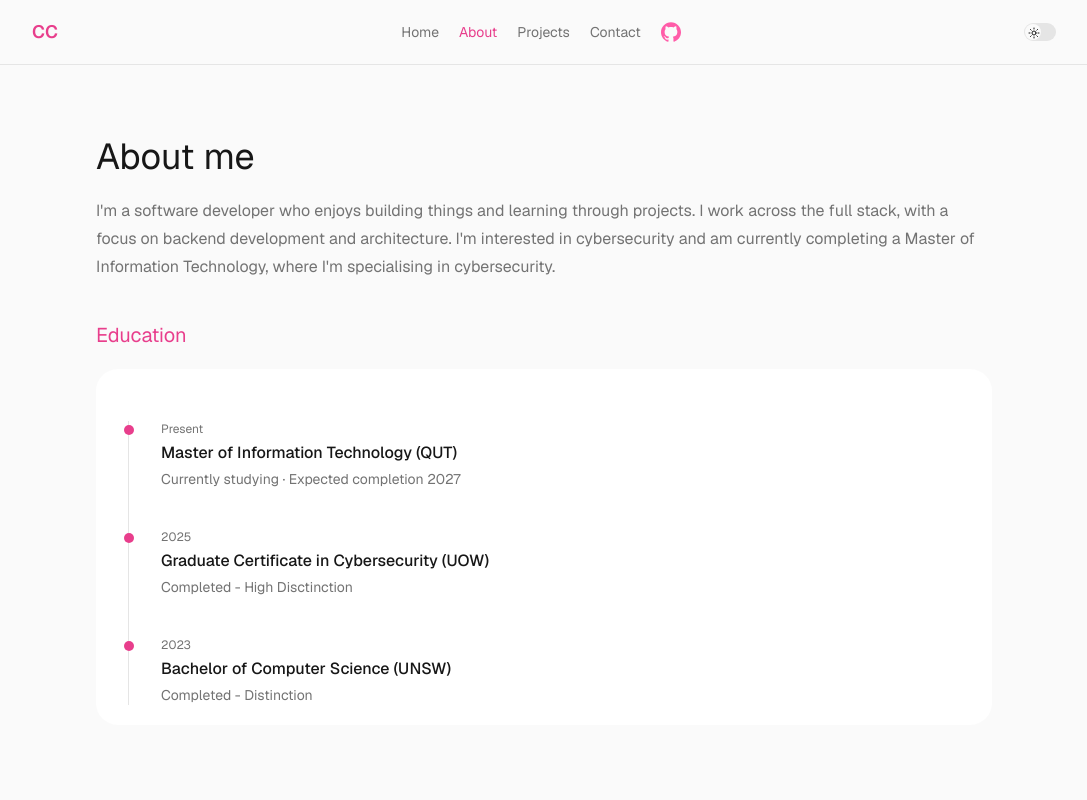
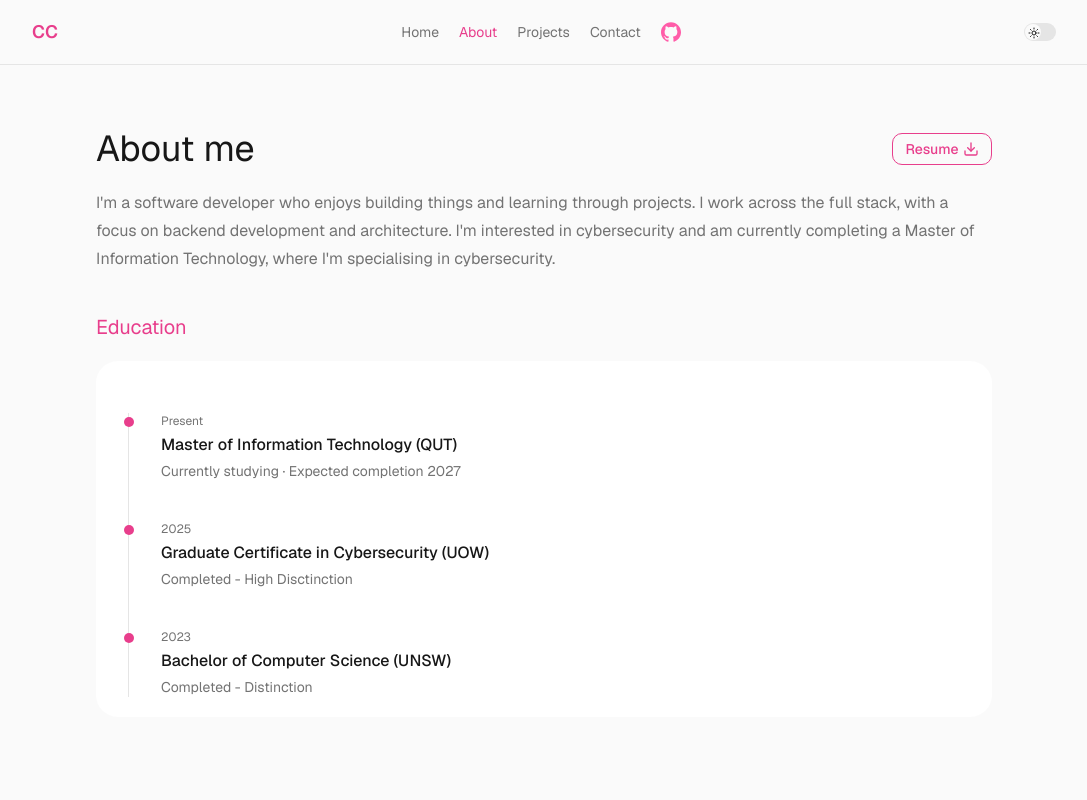
Before and after one commit to chanteCon/portfolioSite, a Next.js app: page /about in a window 1280 px wide. Shown: the top 800 px of the page, without its empty margins (96-1183 px from the left). Built offline with nearby package versions, Linux system fonts and the light colour scheme.

Commit message:
add resume

```diff
--- a/app/about/page.tsx
+++ b/app/about/page.tsx
@@ -1,8 +1,29 @@
+import { Button } from '@/components/ui/button';
+import { Download } from 'lucide-react';
+import Link from 'next/link';
+
 export default function About() {
     return (
         <div className="mx-auto w-full max-w-5xl px-6 py-16 sm:px-10 lg:px-16 flex flex-col gap-5">
             <header className="flex flex-col">
-                <h1 className="mt-2 text-3xl sm:text-4xl">About me</h1>
+                <div className="flex flex-col gap-3 sm:flex-row sm:items-center sm:justify-between">
+                    <h1 className="text-3xl sm:text-4xl">About me</h1>
+
+                    <Button
+                        className="group w-[100px] gap-1 border-primary text-primary transition-transform hover:scale-105"
+                        variant="outline"
+                    >
+                        <a
+                            href="/chantelleConlonScoullarResume_1026.pdf"
+                            target="_blank"
+                            rel="noopener noreferrer"
+                            className="flex items-center gap-1"
+                        >
+                            Resume
+                            <Download className="size-4 transition-transform duration-300 group-hover:translate-y-0.5" />
+                        </a>
+                    </Button>
+                </div>
 
                 <p className="mt-5 text-sm leading-7 text-muted-foreground sm:text-base">
                     I&apos;m a software developer who enjoys building things and learning through
@@ -32,6 +53,7 @@ export default function About() {
                             <h3 className="mt-1 text-base font-medium">
                                 Graduate Certificate in Cybersecurity (UOW)
                             </h3>
+
                             <p className="mt-1 text-sm text-muted-foreground">
                                 Completed - High Disctinction
                             </p>
--- a/app/page.tsx
+++ b/app/page.tsx
@@ -23,6 +23,12 @@ export default function Home() {
                                 I enjoy building apps, exploring new technologies, and learning
                                 through projects.
                             </p>
+                            <Link
+                                href="/about"
+                                className="mt-4 inline-block text-sm text-primary hover:underline"
+                            >
+                                More info -&gt;
+                            </Link>
                         </div>
 
                         <div className="flex flex-col gap-5">
@@ -109,6 +115,12 @@ export default function Home() {
                         <PlaylistCard />
                     </div>
                 </section>
+                <Link
+                    href="/projects"
+                    className="mt-4 inline-block text-sm text-primary hover:underline"
+                >
+                    See all projects -&gt;
+                </Link>
 
                 <hr />
 
@@ -124,7 +136,7 @@ export default function Home() {
                             href="/contact"
                             className="mt-4 inline-block text-sm text-primary hover:underline"
                         >
-                            Contact me →
+                            Contact me -&gt;
                         </Link>
                     </div>
                 </section>
--- a/app/projects/layout.tsx
+++ b/app/projects/layout.tsx
@@ -8,7 +8,7 @@ export default function ProjectsLayout({ children }: { children: React.ReactNode
     const pathname = usePathname();
 
     return (
-        <div className="mx-auto w-full max-w-5xl px-10 py-10">
+        <div className="mx-auto w-full max-w-5xl px-5 py-10">
             {pathname !== '/projects' && (
                 <Link
                     href="/projects"
--- a/app/projects/playlists/page.tsx
+++ b/app/projects/playlists/page.tsx
@@ -43,7 +43,7 @@ export default function PlaylistManagerPage() {
             <section>
                 <p className="text-sm text-accent">FEATURED PROJECT</p>
 
-                <h1 className="mt-3 text-4xl text-primary sm:text-5xl">Playlist Manager</h1>
+                <h1 className="mt-3 text-4xl text-primary sm:text-5xl">Playlists</h1>
 
                 <p className="mt-5 max-w-2xl text-base leading-7 text-muted-foreground">
                     A full-stack web application for organising and managing video playlists from
@@ -96,7 +96,7 @@ export default function PlaylistManagerPage() {
             <section>
                 <BrowserFrame
                     src="/images/playlists-screenshot.png"
-                    alt="Playlist Manager dashboard"
+                    alt="Playlists dashboard"
                     aspectRatio="aspect-[2926/1586]"
                 />
             </section>
@@ -249,14 +249,14 @@ export default function PlaylistManagerPage() {
                 <div className="mt-6 flex flex-col items-center gap-6 lg:flex-row lg:items-center lg:justify-center">
                     <BrowserFrame
                         src="/images/mobile-screenshot.png"
-                        alt="Playlist Manager mobile interface"
+                        alt="Playlists mobile interface"
                         aspectRatio="aspect-[772/1464]"
                         className="max-w-[250px] lg:max-w-[280px]"
                     />
 
                     <BrowserFrame
                         src="/images/screenshot-desktop.png"
-                        alt="Playlist Manager desktop interface"
+                        alt="Playlists desktop interface"
                         aspectRatio="aspect-[2930/1588]"
                         className="max-w-[750px] flex-1"
                     />
@@ -389,7 +389,7 @@ export default function PlaylistManagerPage() {
                         rel="noopener noreferrer"
                         className="text-primary transition-colors hover:text-accent"
                     >
-                        View live project →
+                        View live project -&gt;
                     </Link>
 
                     <Link
@@ -398,7 +398,7 @@ export default function PlaylistManagerPage() {
                         rel="noopener noreferrer"
                         className="text-primary transition-colors hover:text-accent"
                     >
-                        View backend on GitHub →
+                        View backend on GitHub -&gt;
                     </Link>
 
                     <Link
@@ -407,7 +407,7 @@ export default function PlaylistManagerPage() {
                         rel="noopener noreferrer"
                         className="text-primary transition-colors hover:text-accent"
                     >
-                        View frontend on GitHub →
+                        View frontend on GitHub -&gt;
                     </Link>
                 </div>
             </section>
--- a/components/GitActivityWidget.tsx
+++ b/components/GitActivityWidget.tsx
@@ -101,7 +101,7 @@ export default async function GithubActivity() {
                         <div className="flex gap-1 group-hover:text-accent justify-between">
                             <p className="text-xs">{activity.repo}</p>
                             <p className="text-xs transition-transform duration-200 group-hover:translate-x-1">
-                                →
+                                -&gt;
                             </p>
                         </div>
 
```
Also changed, not shown: 1 other file (tests, documents, lock files or other folders).
